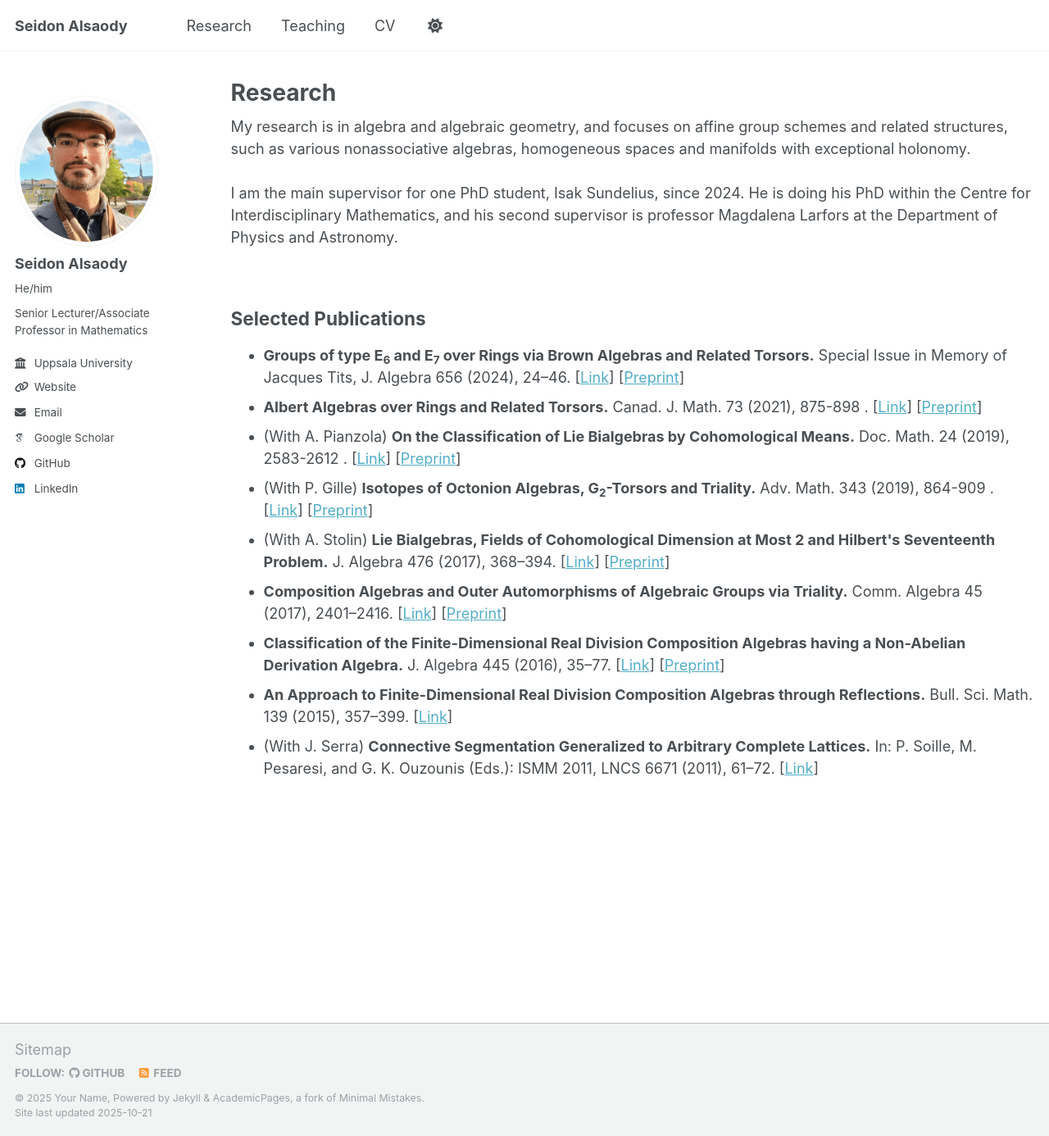
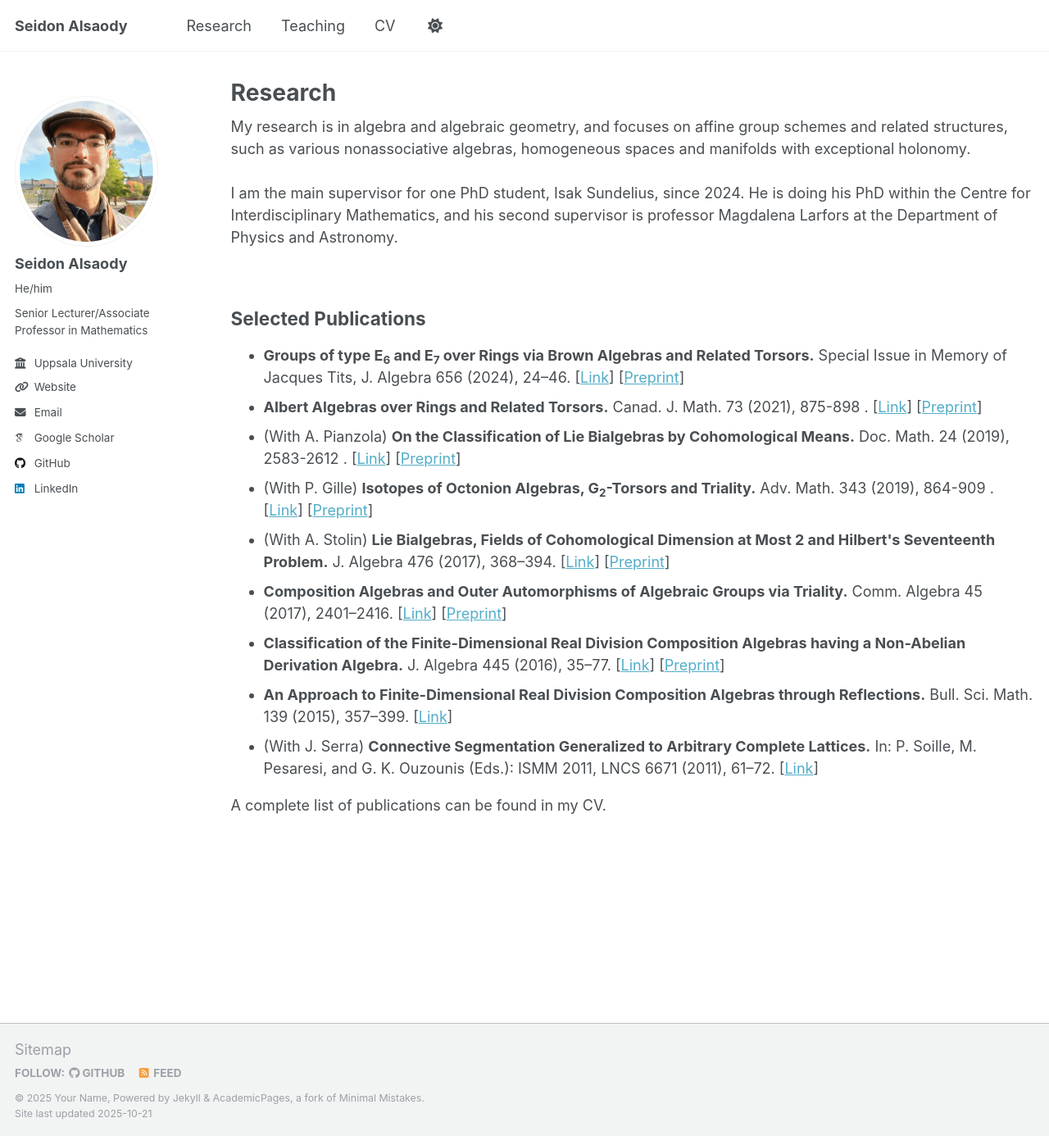
Before and after one commit to seidon-alsaody/seidon-alsaody.github.io, a Jekyll site: the page built from _pages/publications.html, in a window 1280 px wide and 1386 px high. Shown: the whole window at 82% size. Built offline with Jekyll 4.4.1, drawn with Linux system fonts in a browser that asks for light colours; some web fonts are replaced; a script that is not in the unit is left out.

Commit message:
Update publications.html

```diff
--- a/_pages/publications.html
+++ b/_pages/publications.html
@@ -77,3 +77,5 @@ at the Department of Physics and Astronomy. <br> <br>
         </li>
     </ul>
 </section>
+
+A complete list of publications can be found in my CV.
```
